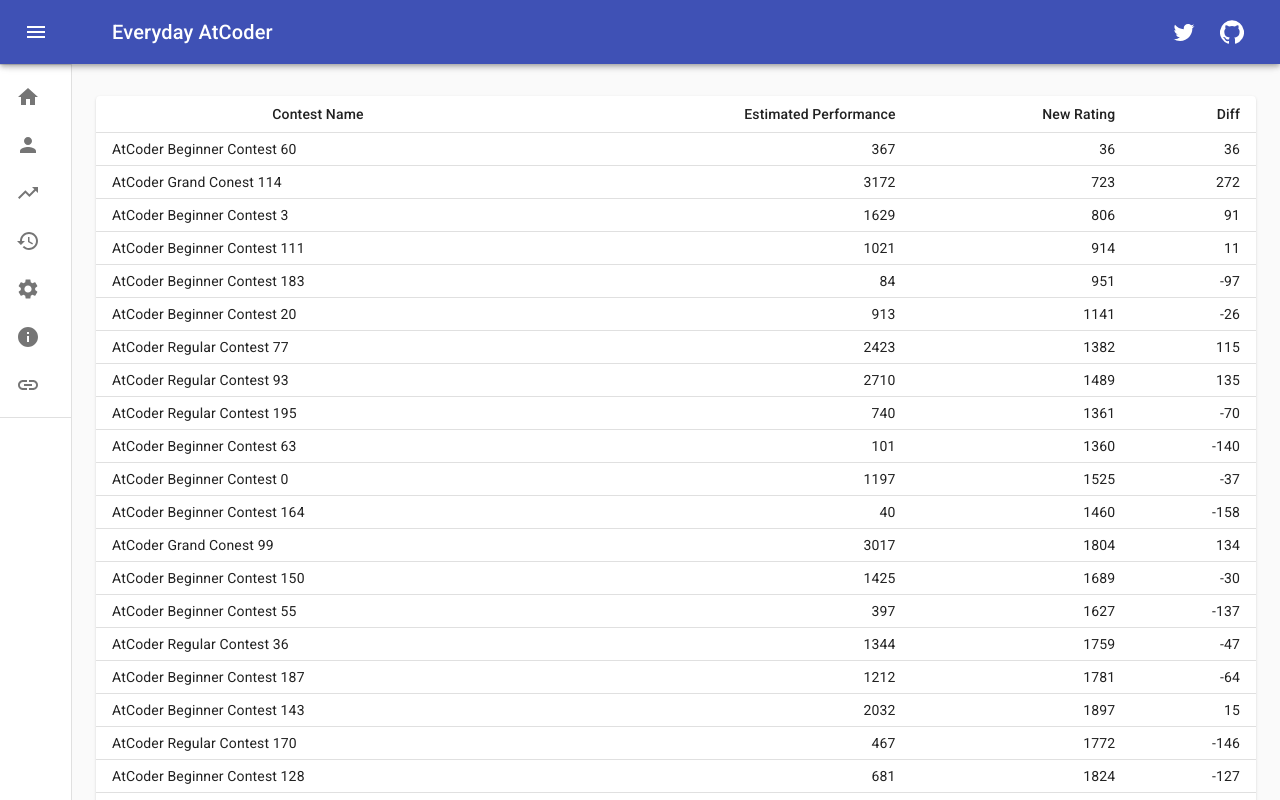
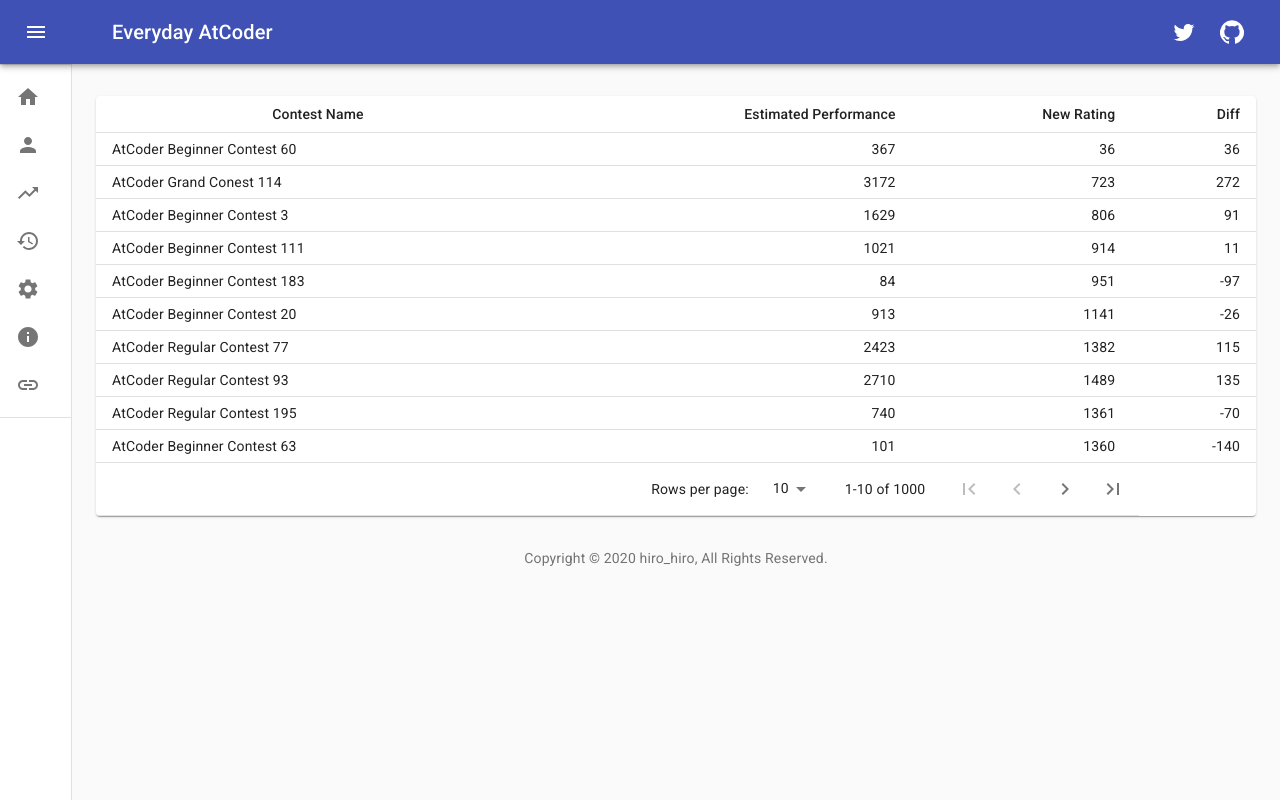
Before and after one commit to KATO-Hiro/EverydayAtCoder, a Next.js app in the folder frontend/: page /history in a window 1280 px wide. Built offline with nearby package versions, Linux system fonts and the light colour scheme.

Commit message:
Add pagination

```diff
--- a/frontend/src/components/ContestHistoryTable.js
+++ b/frontend/src/components/ContestHistoryTable.js
@@ -1,23 +1,127 @@
 import React from 'react';
-import { makeStyles } from '@material-ui/core/styles';
+import PropTypes from 'prop-types';
 import {
+  makeStyles,
+  useTheme,
+} from '@material-ui/core/styles';
+import {
+  IconButton,
   Table,
   TableBody,
   TableCell,
   TableContainer,
+  TableFooter,
   TableHead,
   TableRow,
+  TablePagination,
   Paper,
 } from '@material-ui/core';
+import {
+  FirstPage,
+  KeyboardArrowLeft,
+  KeyboardArrowRight,
+  LastPage,
+} from '@material-ui/icons';
 
-const useStyles = makeStyles({
+const useStyles = makeStyles((theme) => ({
+  root: {
+    flexShrink: 0,
+    marginLeft: theme.spacing(2.5),
+  },
   table: {
     minWidth: 650,
   },
-});
+}));
+
+function TablePaginationActions(props) {
+  const classes = useStyles();
+  const theme = useTheme();
+  const { count, page, rowsPerPage, onChangePage } = props;
+
+  const handleFirstPageButtonClick = (event) => {
+    onChangePage(event, 0);
+  };
+
+  const handleBackButtonClick = (event) => {
+    onChangePage(event, page - 1);
+  };
+
+  const handleNextButtonClick = (event) => {
+    onChangePage(event, page + 1);
+  };
+
+  const handleLastPageButtonClick = (event) => {
+    onChangePage(event, Math.max(0, Math.ceil(count / rowsPerPage) - 1));
+  };
+
+  return (
+    <div className={classes.root}>
+      <IconButton
+        onClick={handleFirstPageButtonClick}
+        disabled={page === 0}
+        aria-label="first page"
+      >
+        {theme.direction === 'rtl'
+          ? <LastPage />
+          : <FirstPage />
+        }
+      </IconButton>
+      <IconButton
+        onClick={handleBackButtonClick}
+        disabled={page === 0}
+        aria-label="previous page"
+      >
+        {theme.direction === 'rtl'
+          ? <KeyboardArrowRight />
+          : <KeyboardArrowLeft />
+        }
+      </IconButton>
+      <IconButton
+        onClick={handleNextButtonClick}
+        disabled={page >= Math.ceil(count / rowsPerPage) - 1}
+        aria-label="next page"
+      >
+        {theme.direction === 'rtl'
+          ? <KeyboardArrowLeft />
+          : <KeyboardArrowRight />
+        }
+      </IconButton>
+      <IconButton
+        onClick={handleLastPageButtonClick}
+        disabled={page >= Math.ceil(count / rowsPerPage) - 1}
+        aria-label="last page"
+      >
+        {theme.direction === 'rtl'
+          ? <FirstPage />
+          : <LastPage />
+        }
+      </IconButton>
+    </div>
+  );
+}
+
+TablePaginationActions.propTypes = {
+  count: PropTypes.number.isRequired,
+  onChangePage: PropTypes.func.isRequired,
+  page: PropTypes.number.isRequired,
+  rowsPerPage: PropTypes.number.isRequired,
+};
 
 export default function ContestHistoryTable({ data }) {
   const classes = useStyles();
+  const [page, setPage] = React.useState(0);
+  const [rowsPerPage, setRowsPerPage] = React.useState(10);
+
+  const emptyRows = rowsPerPage - Math.min(rowsPerPage, data.length - page * rowsPerPage);
+
+  const handleChangePage = (event, newPage) => {
+    setPage(newPage);
+  };
+
+  const handleChangeRowsPerPage = (event) => {
+    setRowsPerPage(parseInt(event.target.value, 10));
+    setPage(0);
+  };
 
   return (
     <>
@@ -25,7 +129,7 @@
         <Table
           className={classes.table}
           size="small"
-          aria-label="a dense table"
+          aria-label="contest history table"
         >
           <TableHead>
             <TableRow>
@@ -37,7 +141,10 @@
           </TableHead>
 
           <TableBody>
-            {data.map((row) => (
+            {(rowsPerPage > 0
+              ? data.slice(page * rowsPerPage, page * rowsPerPage + rowsPerPage)
+              : data
+             ).map((row) => (
               <TableRow key={row.name}>
                 <TableCell
                   component="th"
@@ -64,6 +171,25 @@
               </TableRow>
             ))}
           </TableBody>
+
+          <TableFooter>
+            <TableRow>
+              <TablePagination
+                rowsPerPageOptions={[10, 20, 50, 100, { label: 'All', value: -1 }]}
+                colSpan={3}
+                count={data.length}
+                rowsPerPage={rowsPerPage}
+                page={page}
+                SelectProps={{
+                  inputProps: { 'aria-label': 'rows per page' },
+                  native: true,
+                }}
+                onChangePage={handleChangePage}
+                onChangeRowsPerPage={handleChangeRowsPerPage}
+                ActionsComponent={TablePaginationActions}
+              />
+            </TableRow>
+          </TableFooter>
         </Table>
       </TableContainer>
     </>
```
